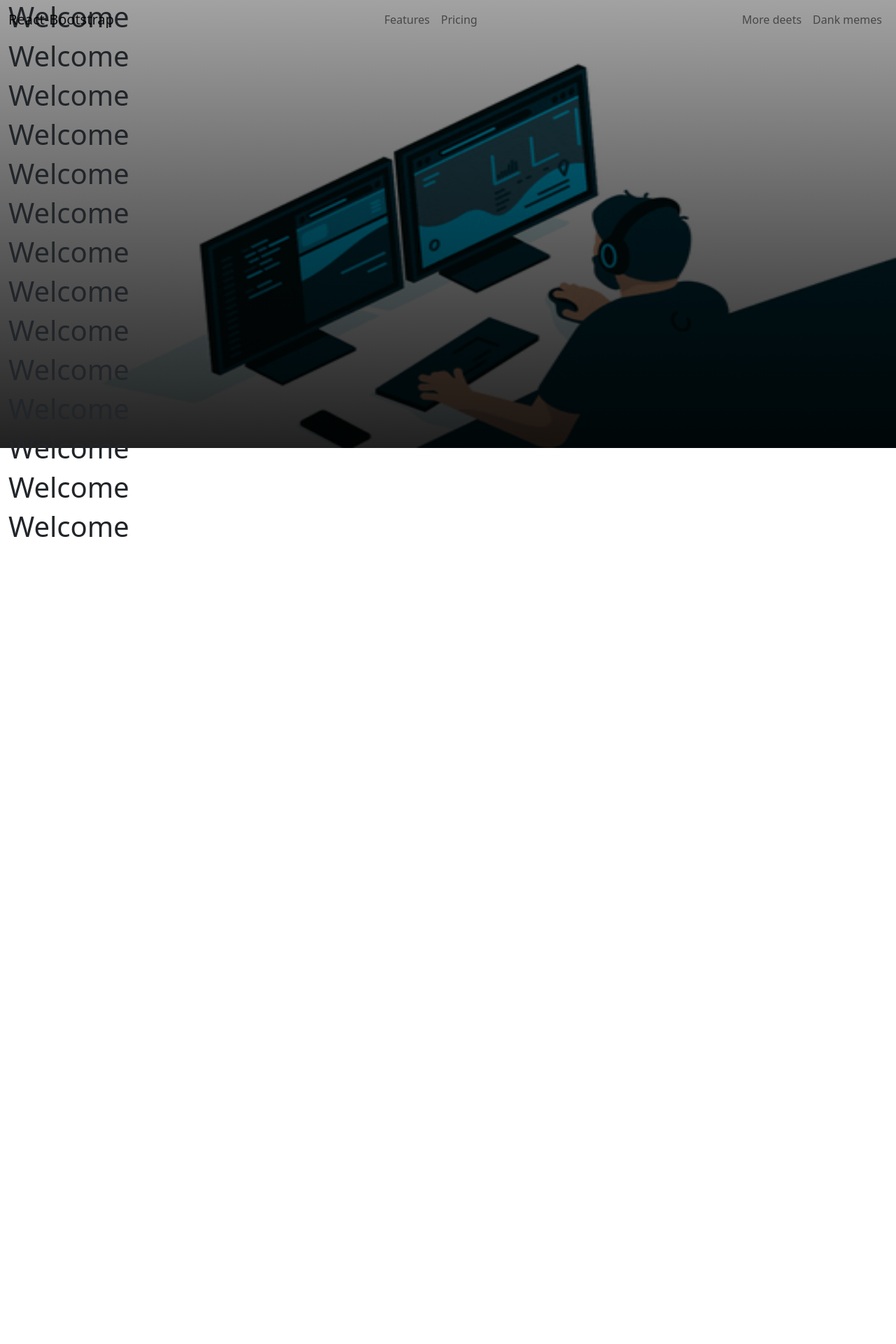
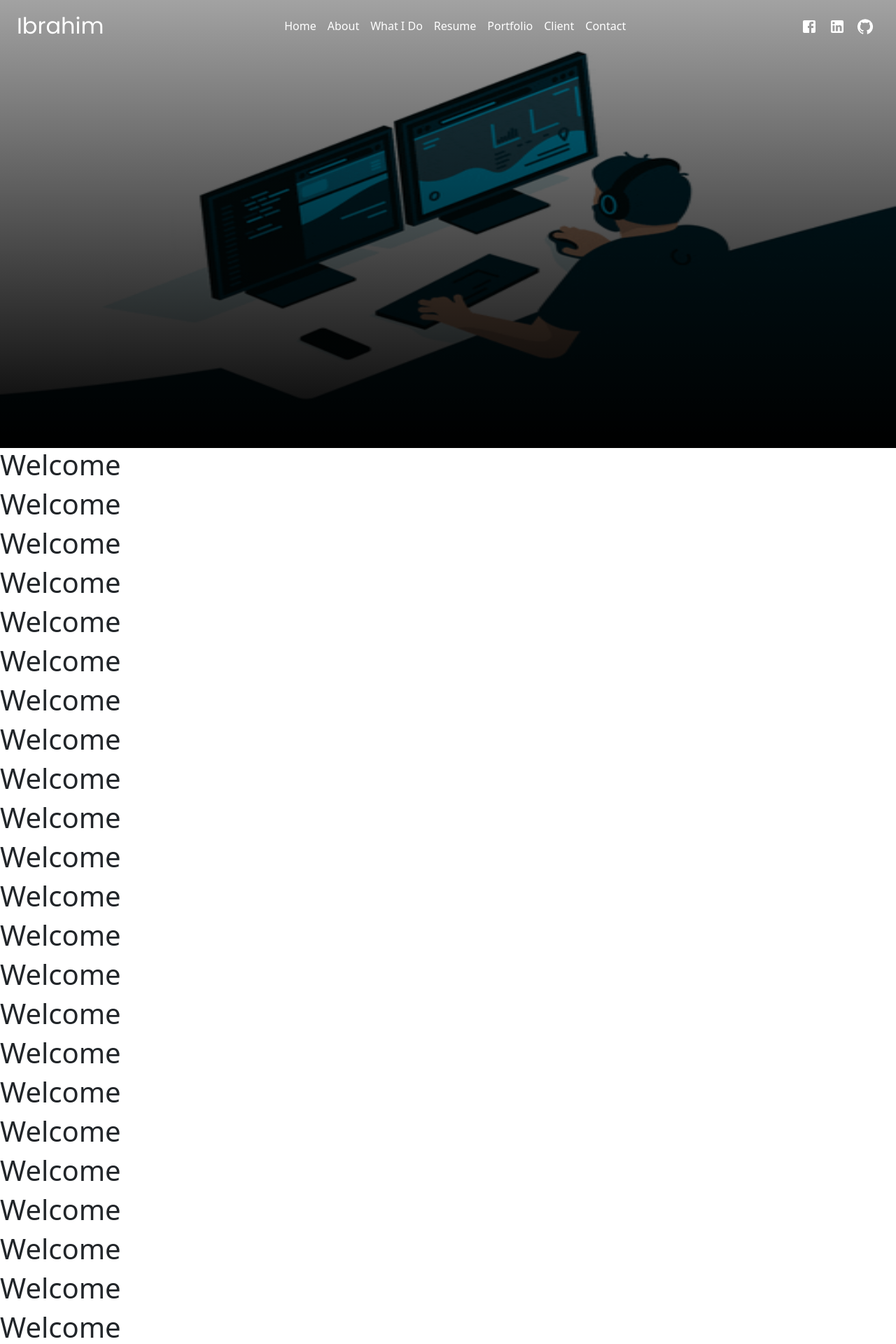
Before and after one commit to IbrahimGaber322/Ibrahim-Seda-Portfolio, a React (Create React App) app: page / in a window 1280 px wide. Shown: the top 1920 px of the page at 70% size. Before the commit the page ends 800 px from the top, so only its background shows below. Built offline with nearby package versions, Linux system fonts and the light colour scheme.

Commit message:
finished the navbar

```diff
--- a/package.json
+++ b/package.json
@@ -3,6 +3,10 @@
   "version": "0.1.0",
   "private": true,
   "dependencies": {
+    "@emotion/react": "^11.10.6",
+    "@emotion/styled": "^11.10.6",
+    "@mui/icons-material": "^5.11.11",
+    "@mui/material": "^5.11.14",
     "@testing-library/jest-dom": "^5.16.5",
     "@testing-library/react": "^13.4.0",
     "@testing-library/user-event": "^13.5.0",
--- a/src/App.jsx
+++ b/src/App.jsx
@@ -1,14 +1,55 @@
 import React from "react";
 import 'bootstrap/dist/css/bootstrap.min.css';
+
 import "./style.css";
-import Navbar from "./components/Navbar";
 import Home from "./pages/Home";
 
 function App() {
   return (
     <div>
-    <Navbar />
+
      <Home />
+     <h1>Welcome</h1>
+          <h1>Welcome</h1>
+          <h1>Welcome</h1>
+          <h1>Welcome</h1>
+          <h1>Welcome</h1>
+          <h1>Welcome</h1>
+          <h1>Welcome</h1>
+          <h1>Welcome</h1>
+          <h1>Welcome</h1>
+          <h1>Welcome</h1>
+          <h1>Welcome</h1>
+          <h1>Welcome</h1>
+          <h1>Welcome</h1>
+          <h1>Welcome</h1>
+          <h1>Welcome</h1>
+          <h1>Welcome</h1>
+          <h1>Welcome</h1>
+          <h1>Welcome</h1>
+          <h1>Welcome</h1>
+          <h1>Welcome</h1>
+          <h1>Welcome</h1>
+          <h1>Welcome</h1>
+          <h1>Welcome</h1>
+          <h1>Welcome</h1>
+          <h1>Welcome</h1>
+          <h1>Welcome</h1>
+          <h1>Welcome</h1>
+          <h1>Welcome</h1> <h1>Welcome</h1>
+          <h1>Welcome</h1>
+          <h1>Welcome</h1>
+          <h1>Welcome</h1>
+          <h1>Welcome</h1>
+          <h1>Welcome</h1>
+          <h1>Welcome</h1>
+          <h1>Welcome</h1>
+          <h1>Welcome</h1>
+          <h1>Welcome</h1>
+          <h1>Welcome</h1>
+          <h1>Welcome</h1>
+          <h1>Welcome</h1>
+          <h1>Welcome</h1>
     </div>
   );
 }
--- a/src/components/Navbar.jsx
+++ b/src/components/Navbar.jsx
@@ -1,21 +1,30 @@
-import React, {useState,useEffect} from "react";
+import React, { useState, useEffect } from "react";
 import Container from "react-bootstrap/Container";
 import Nav from "react-bootstrap/Nav";
 import Navbar from "react-bootstrap/Navbar";
-import NavDropdown from "react-bootstrap/NavDropdown";
+import FacebookIcon from "@mui/icons-material/Facebook";
+import LinkedInIcon from '@mui/icons-material/LinkedIn';
+import GitHubIcon from '@mui/icons-material/GitHub';
 
-function CollapsibleExample() {
-  const [show, setShow] = useState(true);
+function MyNavbar() {
+  const [klass, setKlass] = useState("my-nav-bar");
+  const [style, setStyle] = useState({ backgroundColor: "rgba(0, 0, 0, 0)" });
   const [lastScrollY, setLastScrollY] = useState(0);
-
+  const [position, setPosition] = useState("false");
   const controlNavbar = () => {
     if (typeof window !== "undefined") {
-      if (window.scrollY > lastScrollY) {
+      if (lastScrollY < 100) {
         // if scroll down hide the navbar
-        setShow(false);
-      } else {
+        setStyle({ backgroundColor: "rgba(0, 0, 0, 0)" });
+        setPosition("false");
+        setKlass("my-nav-bar");
+      } else if (lastScrollY >= 80 && lastScrollY < 110) {
         // if scroll up show the navbar
-        setShow(true);
+        setKlass("hidden");
+      } else if (lastScrollY >= 110) {
+        setStyle({ backgroundColor: "#111418" });
+        setKlass("my-nav-bar");
+        setPosition("top");
       }
 
       // remember current page location to use in the next move
@@ -26,40 +35,44 @@ function CollapsibleExample() {
   useEffect(() => {
     if (typeof window !== "undefined") {
       window.addEventListener("scroll", controlNavbar);
-
+      window.addEventListener("resize", controlNavbar);
       // cleanup function
       return () => {
         window.removeEventListener("scroll", controlNavbar);
+        window.removeEventListener("resize", controlNavbar);
       };
     }
   }, [lastScrollY]);
   return (
-    <Navbar className={`active ${show && 'hidden'}`} fixed="top" collapseOnSelect expand="lg">
+    <Navbar
+      style={style}
+      className={klass}
+      fixed={position}
+      collapseOnSelect
+      expand="lg"
+    >
       <Container fluid>
-        <Navbar.Brand href="#home">React-Bootstrap</Navbar.Brand>
+        <Navbar.Brand className="my-navbar-brand" href="#home">Ibrahim</Navbar.Brand>
         <Navbar.Toggle aria-controls="responsive-navbar-nav" />
         <Navbar.Collapse id="responsive-navbar-nav">
           <Nav className="m-auto">
-            <Nav.Link href="#features">Features</Nav.Link>
-            <Nav.Link href="#pricing">Pricing</Nav.Link>
-            {/* <NavDropdown title="Dropdown" id="collasible-nav-dropdown">
-                <NavDropdown.Item href="#action/3.1">Action</NavDropdown.Item>
-                <NavDropdown.Item href="#action/3.2">
-                  Another action
-                </NavDropdown.Item>
-                <NavDropdown.Item href="#action/3.3">
-                  Something
-                </NavDropdown.Item>
-                <NavDropdown.Divider />
-                <NavDropdown.Item href="#action/3.4">
-                  Separated link
-                </NavDropdown.Item>
-              </NavDropdown> */}
+            <Nav.Link href="#features">Home</Nav.Link>
+            <Nav.Link href="#u">About</Nav.Link>
+            <Nav.Link href="#e">What I Do</Nav.Link>
+            <Nav.Link href="#g">Resume</Nav.Link>
+            <Nav.Link href="#f">Portfolio</Nav.Link>
+            <Nav.Link href="#d">Client</Nav.Link>
+            <Nav.Link href="#s">Contact</Nav.Link>
           </Nav>
           <Nav>
-            <Nav.Link href="#deets">More deets</Nav.Link>
-            <Nav.Link eventKey={2} href="#memes">
-              Dank memes
+            <Nav.Link id="facebook" className="my-nav-icon" href="#deets">
+              <FacebookIcon />
+            </Nav.Link>
+            <Nav.Link id="linkedin" className="my-nav-icon" href="#memes">
+              <LinkedInIcon />
+            </Nav.Link>
+            <Nav.Link id="github" className="my-nav-icon" href="#memes">
+              <GitHubIcon />
             </Nav.Link>
           </Nav>
         </Navbar.Collapse>
@@ -68,4 +81,4 @@ function CollapsibleExample() {
   );
 }
 
-export default CollapsibleExample;
+export default MyNavbar;
--- a/src/pages/Home.jsx
+++ b/src/pages/Home.jsx
@@ -1,25 +1,11 @@
 import React from "react";
 import Container from "react-bootstrap/Container";
-
+import MyNavbar from "../components/Navbar";
 
 function Home(){
     return (
         <Container id="home" className="my-home-page " fluid>
-          <h1>Welcome</h1>
-          <h1>Welcome</h1>
-          <h1>Welcome</h1>
-          <h1>Welcome</h1>
-          <h1>Welcome</h1>
-          <h1>Welcome</h1>
-          <h1>Welcome</h1>
-          <h1>Welcome</h1>
-          <h1>Welcome</h1>
-          <h1>Welcome</h1>
-          <h1>Welcome</h1>
-          <h1>Welcome</h1>
-          <h1>Welcome</h1>
-          <h1>Welcome</h1>
-
+         <MyNavbar />
         </Container>
     );
 }
--- a/src/style.css
+++ b/src/style.css
@@ -1,23 +1,44 @@
+/* Fonts */
+@import url('https://fonts.googleapis.com/css2?family=Poppins&family=Roboto&display=swap');
 /* Nav-Bar */
-.my-nav-bar{
-    background-color: rgba(0, 0, 0, 0);
+.my-navbar-brand{
+    font-family: 'Poppins', sans-serif;
+    font-size: 2rem;
 }
 .my-nav-bar a{
-    color: white;
+    color: white !important;
 }
 .my-nav-bar:hover .nav-link{
-    transition-delay: 0.2s, 0;
-    transition-property: opacity,filter;
-    opacity:0.2 ;
-    filter:blur(0.1rem) ;
+    opacity:0.9 ;
+    filter:blur(0.05rem) ;
 }
 .my-nav-bar .nav-link:hover{
-    color: #20C896;
+    color: #20C896 !important;
+    opacity:1 !important;
+    filter:blur(0) !important;
+}
+.my-nav-bar .active{
+    color: #20C896 !important;
     opacity:1;
     filter:blur(0);
 }
 .my-nav-bar .navbar-brand:hover{
     color: white;
+}
+.hidden{
+    display: none;
+}
+.my-nav-icon.active{
+    color: white !important;
+}
+#facebook:hover{
+    color: 	#4267B2 !important;
+}
+#linkedin:hover{
+    color:  #0A66C2 !important;
+}
+#github:hover{
+    color: #171515 !important;
 }
 /* Home-Page */
 .my-home-page{
```
Also changed, not shown: 1 other file (tests, documents, lock files or other folders).
